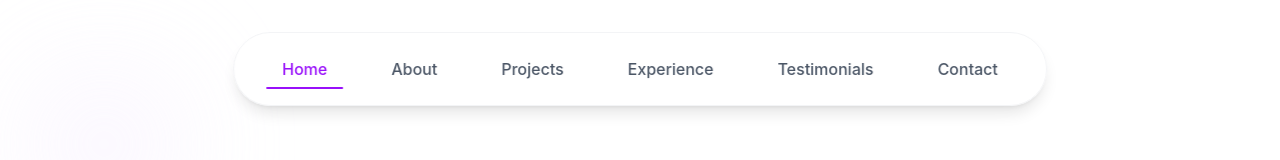
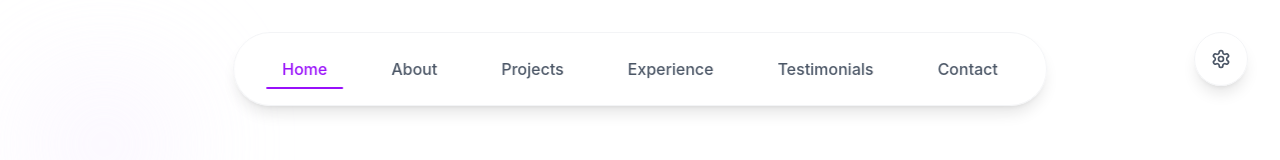
Before and after one commit to Yasirkhanktk/Tehreemnoor-portfolio, a React (Vite) app: page / in a window 1280 px wide. Shown: the top 160 px of the page. Built offline with nearby package versions, Linux system fonts and the light colour scheme.

Commit message:
admin acess icon update

```diff
--- a/src/app/components/Navigation.tsx
+++ b/src/app/components/Navigation.tsx
@@ -1,6 +1,7 @@
-import { Menu, X } from 'lucide-react';
+import { Menu, X, Settings } from 'lucide-react';
 import { useState } from 'react';
 import { motion, AnimatePresence } from 'motion/react';
+import { Link } from 'react-router';
 
 interface NavigationProps {
   activeSection: string;
@@ -58,6 +59,17 @@ export function Navigation({ activeSection }: NavigationProps) {
         </motion.div>
       </nav>
 
+      {/* Admin Settings Button - Desktop */}
+      {/* COMMENT OUT THIS SECTION TO HIDE ADMIN ACCESS */}
+      <Link
+        to="/admin"
+        className="hidden md:block fixed top-8 right-8 z-50 bg-white/80 backdrop-blur-md rounded-full p-4 shadow-lg border border-gray-100 hover:bg-purple-50 hover:border-purple-200 transition-all group"
+        title="Admin Panel"
+      >
+        <Settings className="w-5 h-5 text-gray-600 group-hover:text-purple-600 group-hover:rotate-90 transition-all" />
+      </Link>
+      {/* END ADMIN BUTTON */}
+
       {/* Mobile Navigation Button */}
       <button
         onClick={() => setIsOpen(!isOpen)}
@@ -65,6 +77,17 @@ export function Navigation({ activeSection }: NavigationProps) {
       >
         {isOpen ? <X className="w-6 h-6 text-gray-800" /> : <Menu className="w-6 h-6 text-gray-800" />}
       </button>
+
+      {/* Admin Settings Button - Mobile */}
+      {/* COMMENT OUT THIS SECTION TO HIDE ADMIN ACCESS */}
+      <Link
+        to="/admin"
+        className="md:hidden fixed top-6 left-6 z-50 bg-white/80 backdrop-blur-md rounded-full p-4 shadow-lg border border-gray-100 hover:bg-purple-50 hover:border-purple-200 transition-all group"
+        title="Admin Panel"
+      >
+        <Settings className="w-5 h-5 text-gray-600 group-hover:text-purple-600 group-hover:rotate-90 transition-all" />
+      </Link>
+      {/* END ADMIN BUTTON */}
 
       {/* Mobile Navigation Menu */}
       <AnimatePresence>
```
